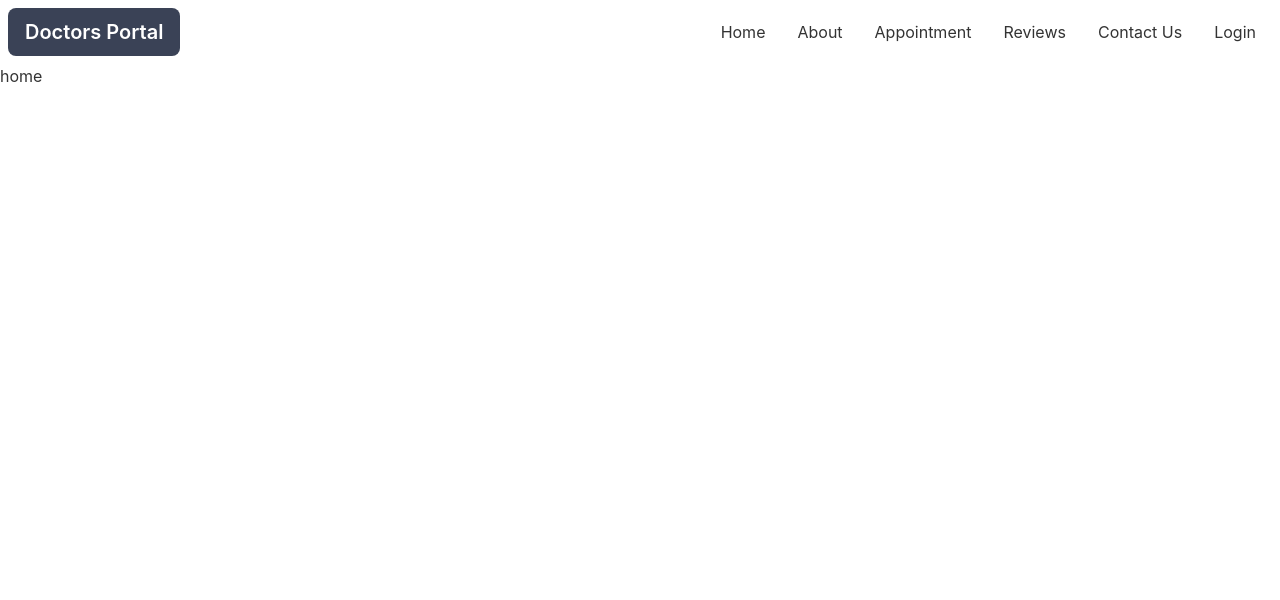
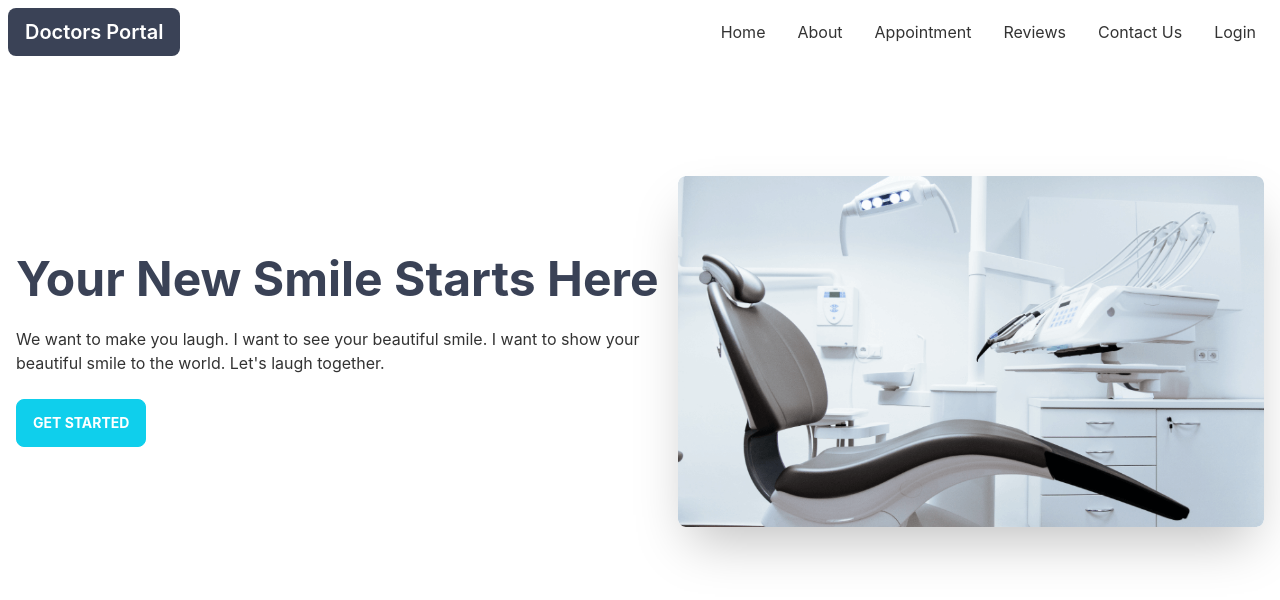
Before and after one commit to arifmia1129/doctors-portal-client, a React (Create React App) app: page / in a window 1280 px wide. Shown: the top 600 px of the page. Built offline with nearby package versions, Linux system fonts and the light colour scheme.

Commit message:
banner added

```diff
--- /dev/null
+++ b/src/pages/Home/Banner/Banner.js
@@ -0,0 +1,21 @@
+import React from 'react';
+import chair from "../../../assets/images/chair.png";
+
+const Banner = () => {
+    return (
+        <div className="hero lg:mt-24">
+            <div className="hero-content flex-col lg:flex-row-reverse">
+                <div>
+                    <img src={chair} className="image-full rounded-lg shadow-2xl" />
+                </div>
+                <div>
+                    <h1 className="text-5xl font-bold text-accent">Your New Smile Starts Here</h1>
+                    <p className="py-6">We want to make you laugh. I want to see your beautiful smile. I want to show your beautiful smile to the world. Let's laugh together.</p>
+                    <button className="btn btn-primary text-white font-bold">Get Started</button>
+                </div>
+            </div>
+        </div>
+    );
+};
+
+export default Banner;
--- a/src/pages/Home/Home/Home.js
+++ b/src/pages/Home/Home/Home.js
@@ -1,9 +1,10 @@
 import React from 'react';
+import Banner from '../Banner/Banner';
 
 const Home = () => {
     return (
         <div>
-            home
+            <Banner />
         </div>
     );
 };
```
